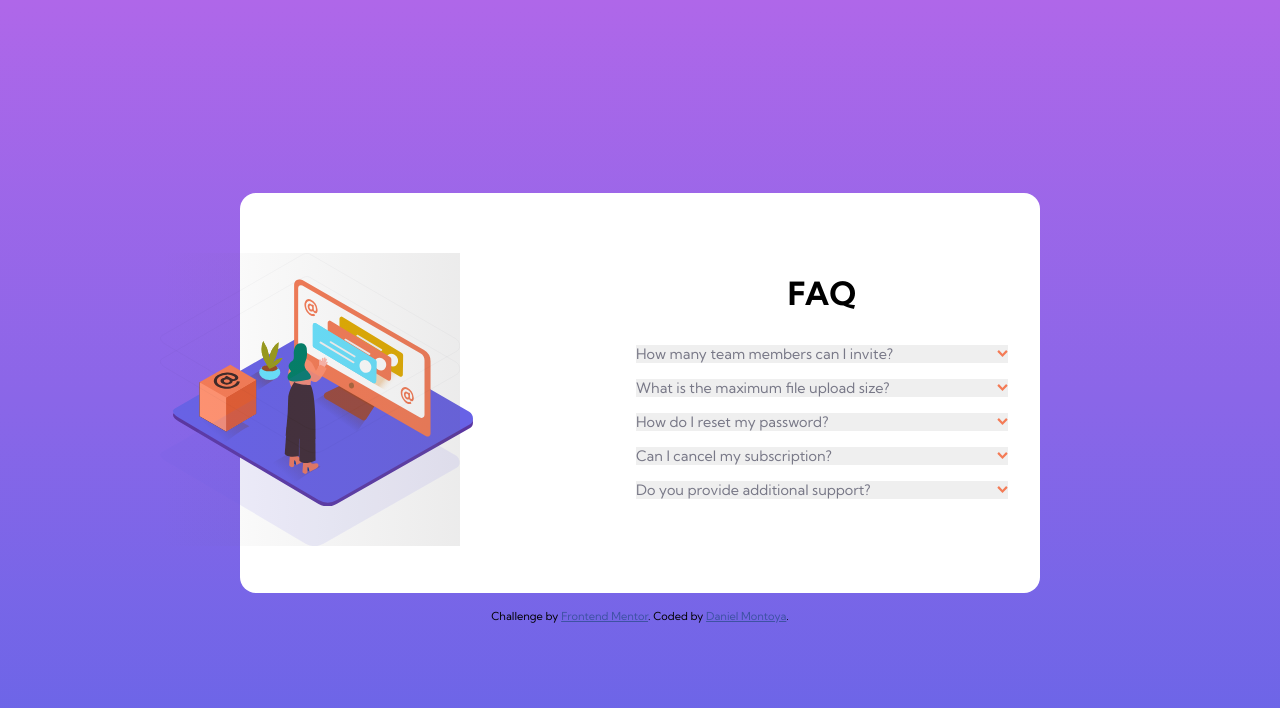
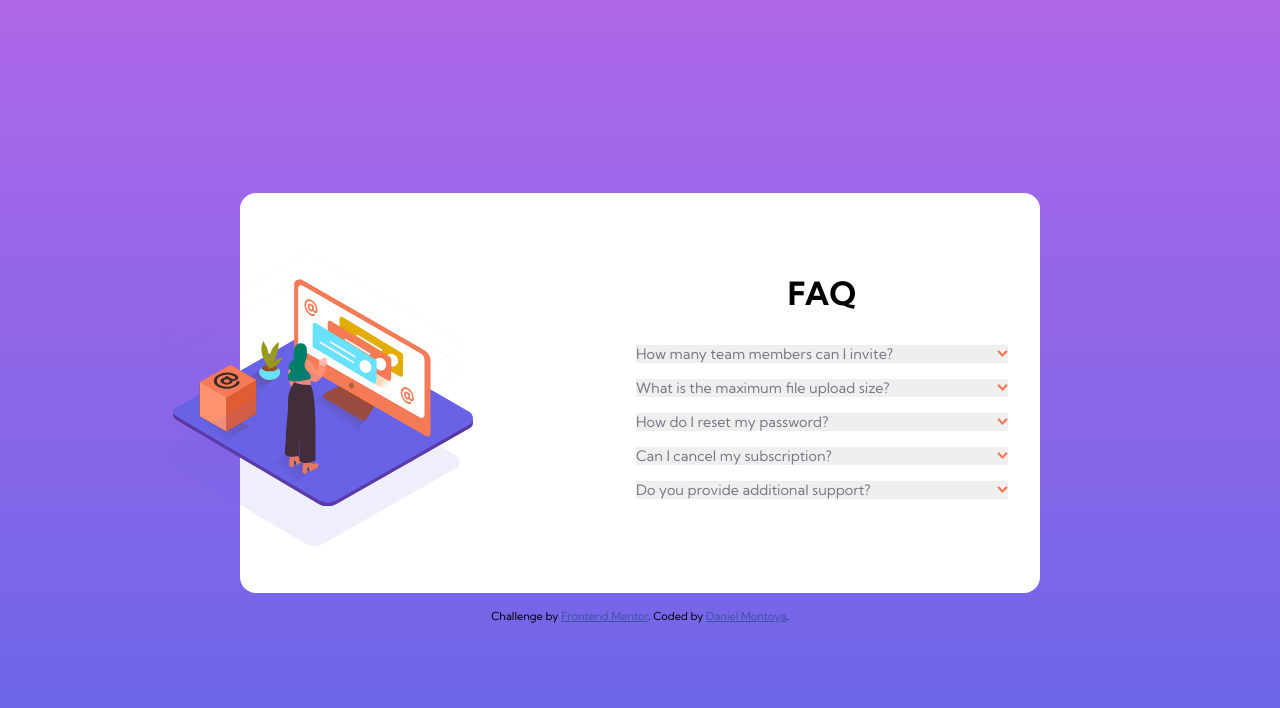
Before and after one commit to dnewbie25/Frontend-Mentor, a plain HTML site: page faq-accordion-card-main/index.html in a window 1280 px wide. Drawn offline with Linux system fonts and the light colour scheme.

Commit message:
background color removed

```diff
--- a/faq-accordion-card-main/sass/main.scss
+++ b/faq-accordion-card-main/sass/main.scss
@@ -84,7 +84,6 @@ main{
       z-index: 4;
       position: absolute;
       width: 300px;
-      background: linear-gradient(90deg, rgba(255, 255, 255, 0),#615f5f1f);
       top: 15%;
       left: -10%;
     }
```
Also changed, not shown: faq-accordion-card-main/css/main.css, 1 other file.
